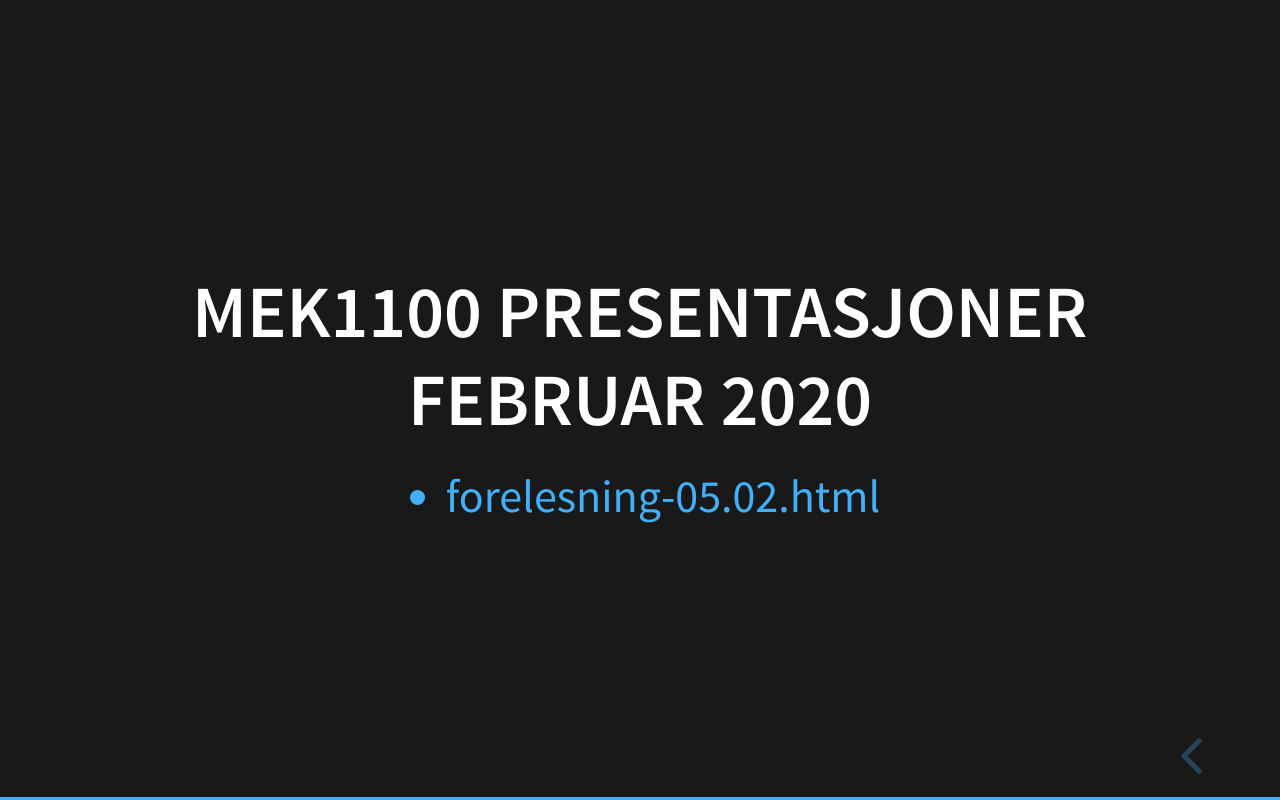
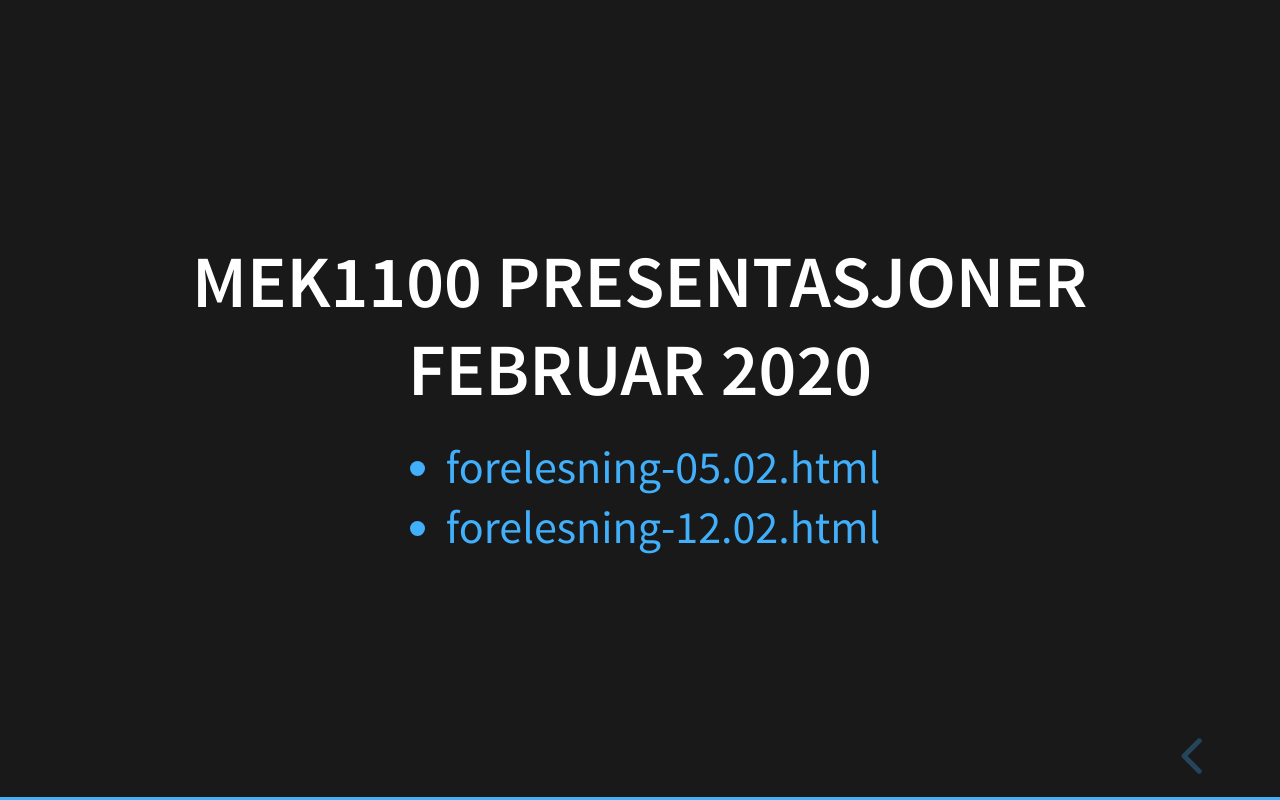
Before and after one commit to mikaem/MEK1100, a plain HTML site: page docs/index.html in a window 1280 px wide. Both pictures are taken after a click on the button "next slide". Drawn offline with Linux system fonts and the light colour scheme.

Commit message:
Forbedret eksempel 2.15

```diff
--- a/docs/index.html
+++ b/docs/index.html
@@ -41,6 +41,7 @@
 					<h2>MEK1100 presentasjoner Februar 2020</h2>
 					<ul>
 						<a href='forelesning7.html'><li>forelesning-05.02.html</li></a>
+						<a href='forelesning9.html'><li>forelesning-12.02.html</li></a>
 					</ul>
 				</section>
 			</div>
```
Also changed, not shown: 1 other file.
